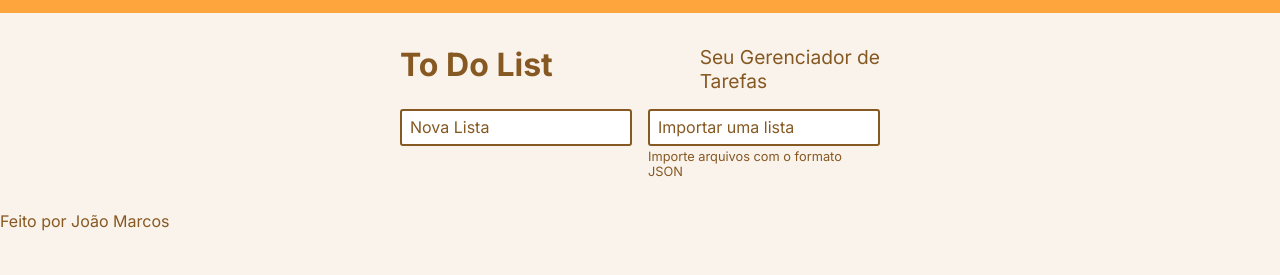
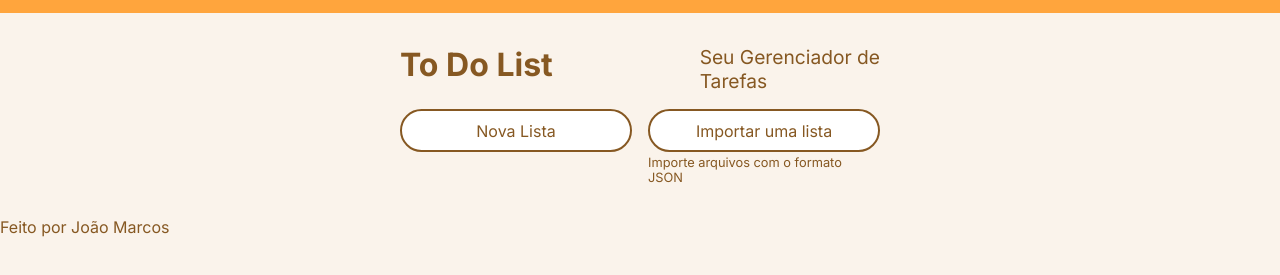
Before and after one commit to joaoMdeASilva/to-do-list, a plain HTML site: page index.html in a window 1280 px wide. Shown: the part 77-352 px from the top of the page. Drawn offline with Linux system fonts and the light colour scheme.

Commit message:
Botões do btns-container estilizados

```diff
--- a/css/style.css
+++ b/css/style.css
@@ -111,6 +111,12 @@
     row-gap: .2rem
 }
 
+.btns-container button {
+    border-radius: 50px;
+    padding: .6rem;
+    text-align: center;
+}
+
 .imp-btn-description {
     font-size: .8rem;
     grid-column-start: 2
```
